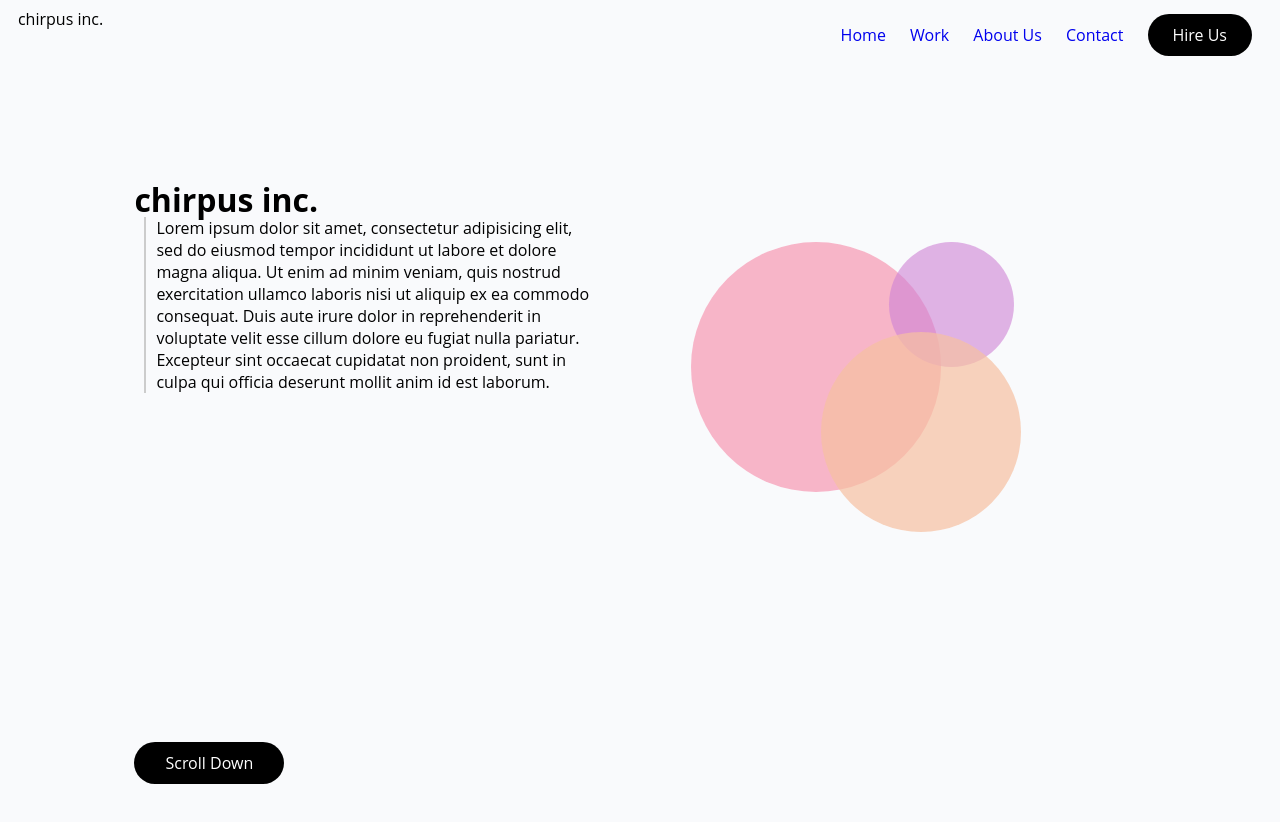
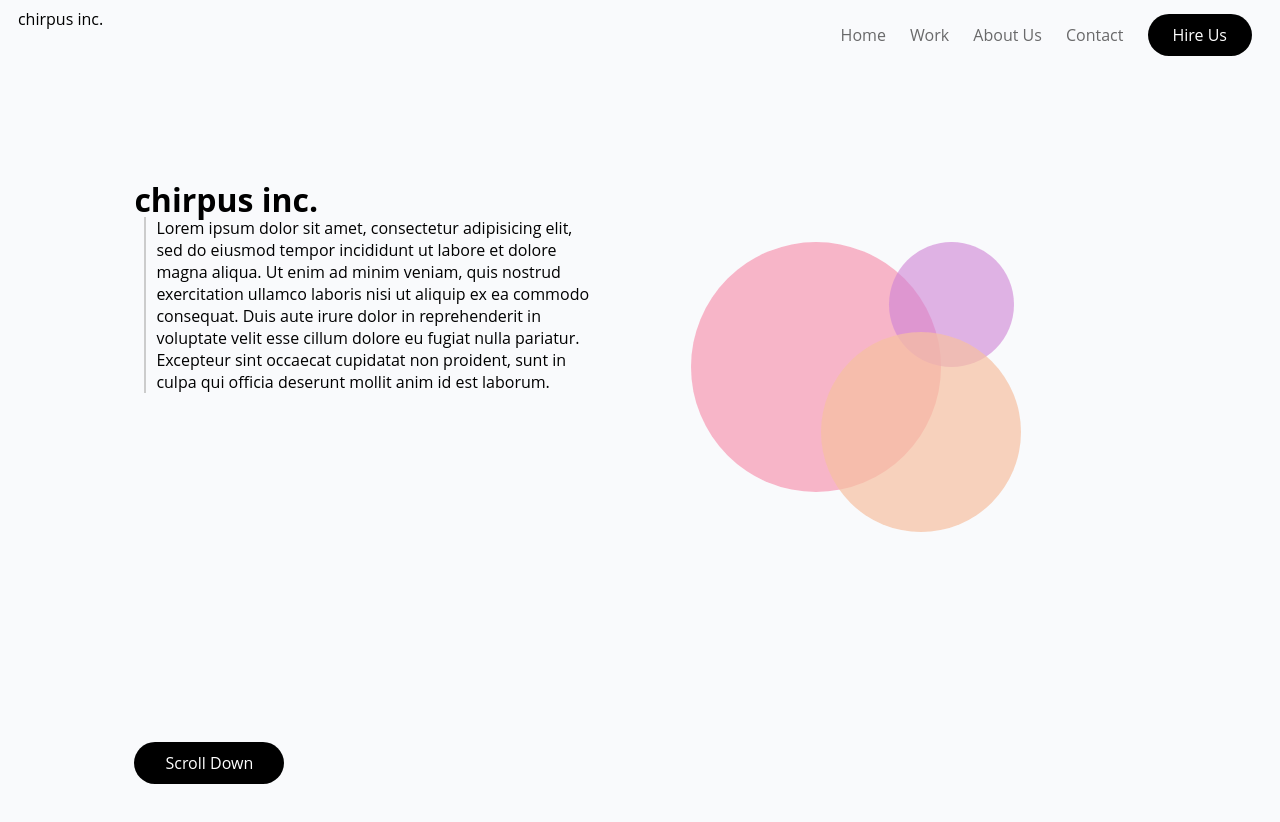
Before and after one commit to alexdarmos/darmos-lab-one, a plain HTML site: page index.html in a window 1280 px wide. Shown: the top 822 px of the page. Drawn offline with Linux system fonts and the light colour scheme; a web font is replaced by a local one.

Commit message:
updated link text color

```diff
--- a/stylesheet.css
+++ b/stylesheet.css
@@ -46,6 +46,7 @@ a:visited {
 
 a {
   text-decoration: none;
+  color: #69696a;
 }
 
 .left-container {
```
